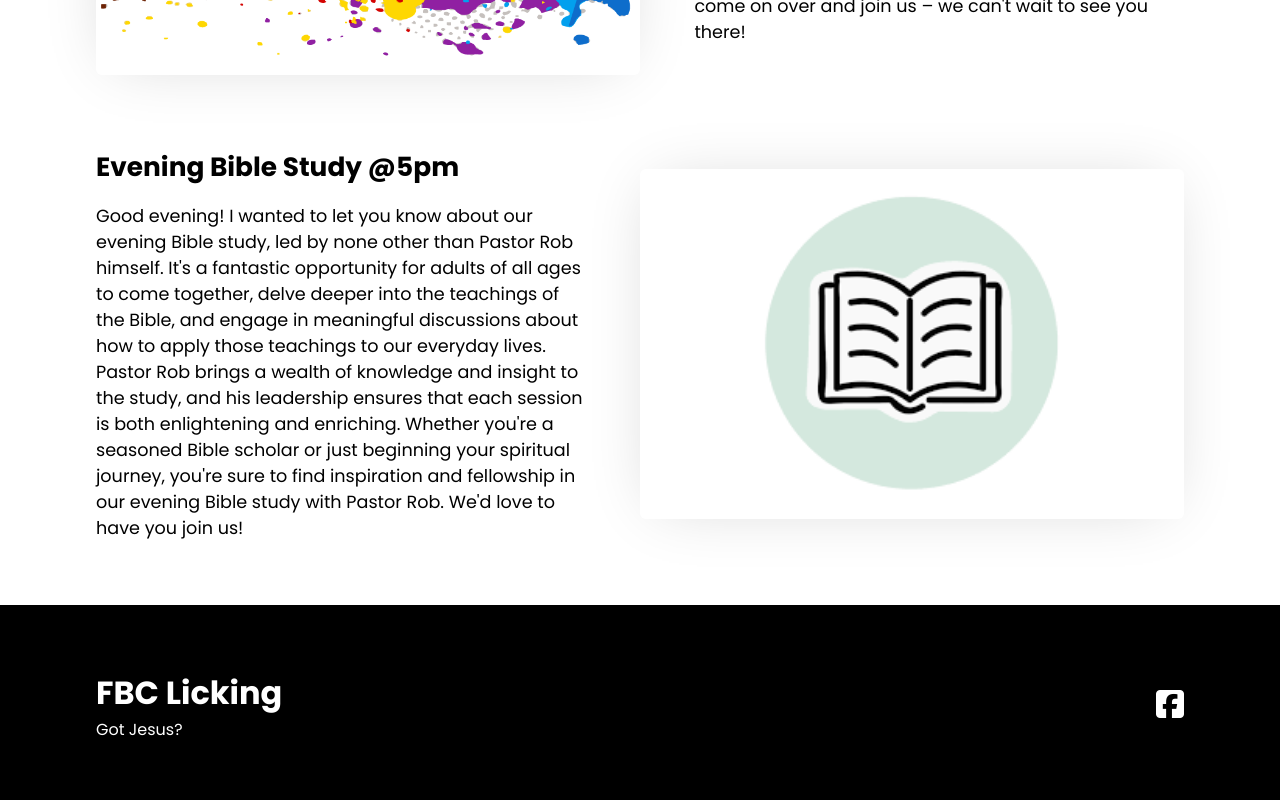
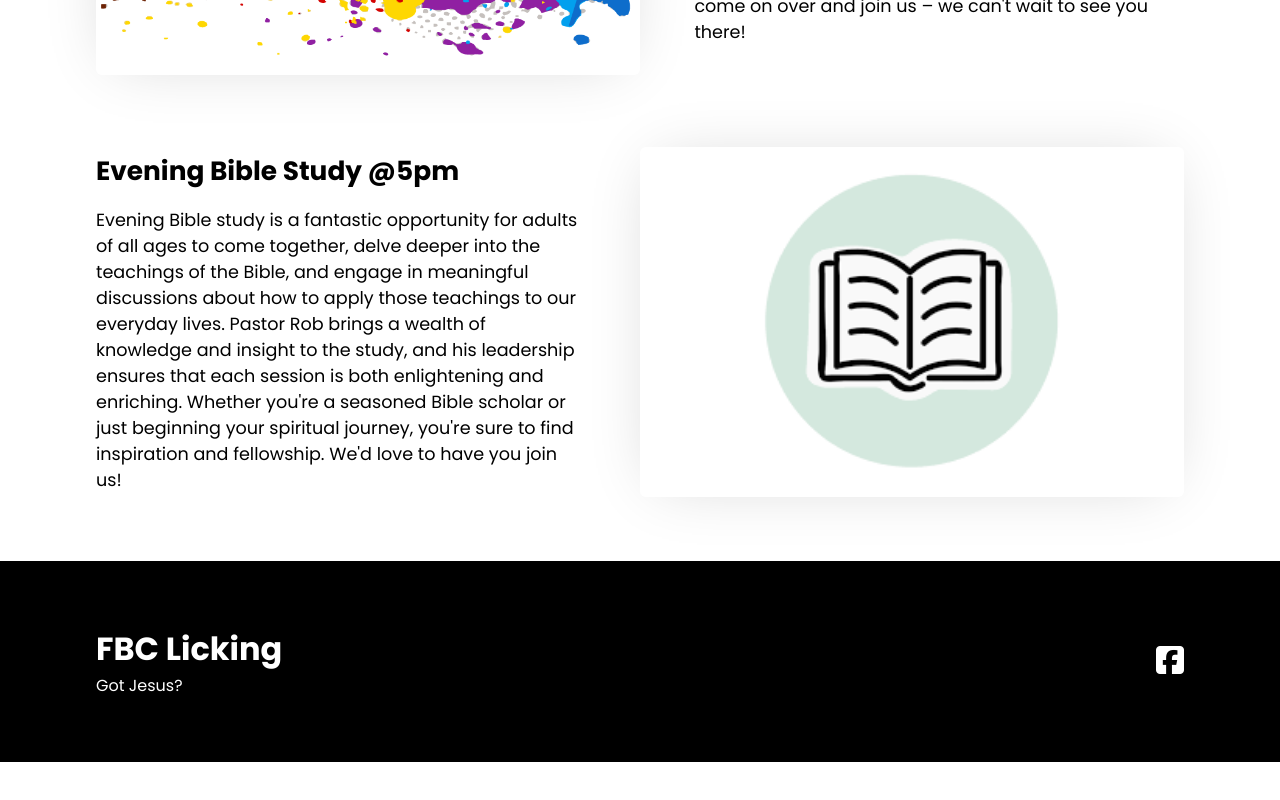
Before and after one commit to GitforJosh375/Deploy_FBC, a React (Vite) app: page / in a window 1280 px wide. Shown: the part 3318-4118 px from the top of the page. After the commit the page ends 4080 px from the top, so only its background shows below. Built offline with nearby package versions, Linux system fonts and the light colour scheme.

Commit message:
update on evening bible study

```diff
--- a/src/components/AboutStyles.css
+++ b/src/components/AboutStyles.css
@@ -31,7 +31,7 @@ ul li ul{
 ul {
     margin-left: 20px;
 }
-@media screen and (max-width: 2300px){
+@media screen and (max-width: 2500px){
     .about-container{
         display: flex;
         flex-direction: column;
--- a/src/components/Contact.jsx
+++ b/src/components/Contact.jsx
@@ -7,7 +7,7 @@ function ContactUs () {
             <div className="mission-text">
             <h1>Contact Information</h1>
             <h2>Church</h2>
-            <p><b>Phone:</b><br></br> (573) 674-3141 <br></br><b>E-mail:</b><br></br> fbc_licking@mail.com<br></br><b>Address:</b><br></br> 223 South Main Street PO Box 216 Licking, MO 65542</p>
+            <p><b>Phone:</b><br></br>(573) 674-3141 <br></br><b>E-mail:</b><br></br>fbc_licking@mail.com<br></br><b>Address:</b><br></br>223 South Main Street PO Box 216 Licking, MO 65542</p>
 
             <h2>Pastor Rob Lilly</h2>
             <p><b>Phone:</b><br></br> (573) 889-8556 </p>
--- a/src/components/ContactStyles.css
+++ b/src/components/ContactStyles.css
@@ -24,7 +24,7 @@
 
 
 
-@media screen and (max-width: 1350px){
+@media screen and (max-width: 1500px){
     .about1-container{
         display: flex;
         flex-direction: column;
--- a/src/components/Destination.jsx
+++ b/src/components/Destination.jsx
@@ -56,7 +56,7 @@ const Destination = () => {
             <DestinationData
             className="first-des"
             heading="Evening Bible Study @5pm"
-            text="Good evening! I wanted to let you know about our evening Bible study, led by none other than Pastor Rob himself. It's a fantastic opportunity for adults of all ages to come together, delve deeper into the teachings of the Bible, and engage in meaningful discussions about how to apply those teachings to our everyday lives. Pastor Rob brings a wealth of knowledge and insight to the study, and his leadership ensures that each session is both enlightening and enriching. Whether you're a seasoned Bible scholar or just beginning your spiritual journey, you're sure to find inspiration and fellowship in our evening Bible study with Pastor Rob. We'd love to have you join us!"
+            text="Evening Bible study is a fantastic opportunity for adults of all ages to come together, delve deeper into the teachings of the Bible, and engage in meaningful discussions about how to apply those teachings to our everyday lives.  Pastor Rob brings a wealth of knowledge and insight to the study, and his leadership ensures that each session is both enlightening and enriching.  Whether you're a seasoned Bible scholar or just beginning your spiritual journey, you're sure to find inspiration and fellowship.  We'd love to have you join us!"
             img1={SundayImg3}
             />
         </div>
--- a/src/components/Destination2.jsx
+++ b/src/components/Destination2.jsx
@@ -82,7 +82,7 @@ const Destination2 = () => {
             <DestinationData2
             className="first-des"
             heading="Evening Bible Study @5pm"
-            text="Good evening! I wanted to let you know about our evening Bible study, led by none other than Pastor Rob himself. It's a fantastic opportunity for adults of all ages to come together, delve deeper into the teachings of the Bible, and engage in meaningful discussions about how to apply those teachings to our everyday lives. Pastor Rob brings a wealth of knowledge and insight to the study, and his leadership ensures that each session is both enlightening and enriching. Whether you're a seasoned Bible scholar or just beginning your spiritual journey, you're sure to find inspiration and fellowship in our evening Bible study with Pastor Rob. We'd love to have you join us!"
+            text="Evening Bible study is a fantastic opportunity for adults of all ages to come together, delve deeper into the teachings of the Bible, and engage in meaningful discussions about how to apply those teachings to our everyday lives.  Pastor Rob brings a wealth of knowledge and insight to the study, and his leadership ensures that each session is both enlightening and enriching.  Whether you're a seasoned Bible scholar or just beginning your spiritual journey, you're sure to find inspiration and fellowship.  We'd love to have you join us!"
             img1={SundayImg3}
             />
         </div>
```
